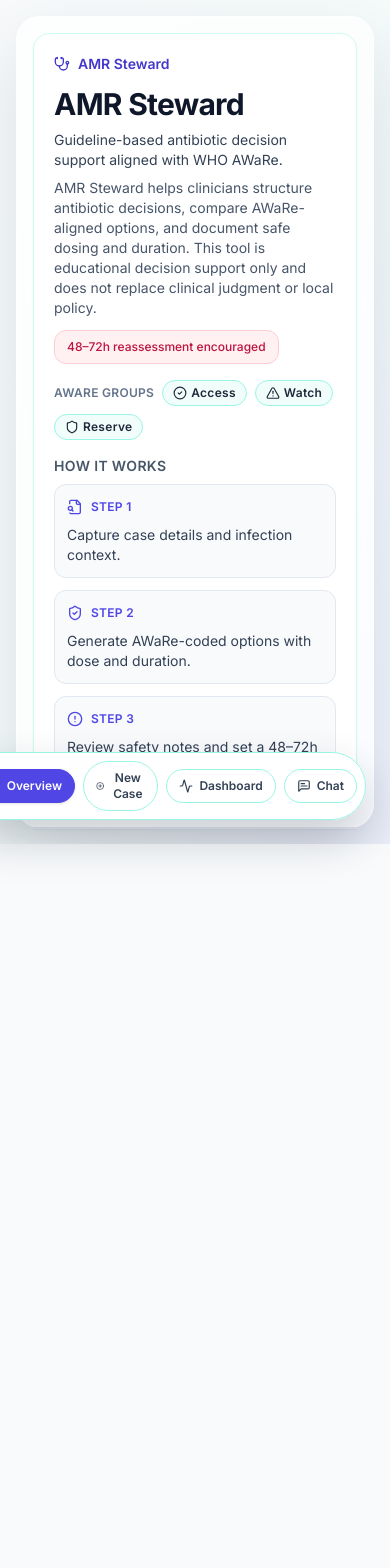
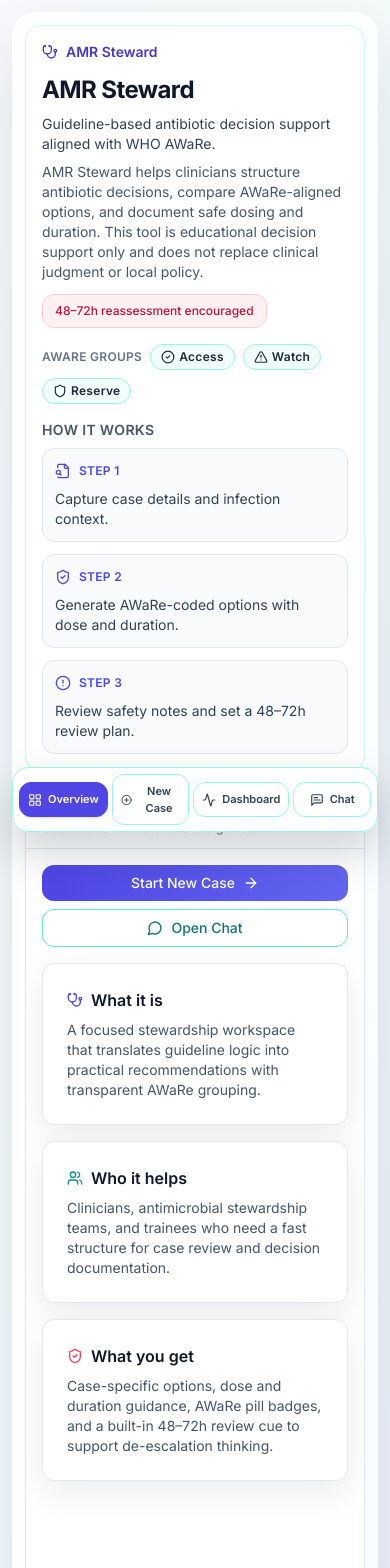
Before and after one commit to rumman52/AWaRe, a Next.js app: page / in a window 390 px wide. Shown: the top 1568 px of the page. Before the commit the page ends 844 px from the top, so only its background shows below. Built offline with nearby package versions, Linux system fonts and the light colour scheme.

Commit message:
Show hero section only on overview tab

```diff
--- a/app/page.tsx
+++ b/app/page.tsx
@@ -44,13 +44,14 @@
   };
 
   return (
-    <main className="min-h-screen overflow-hidden bg-gradient-to-br from-slate-50 via-teal-50/40 to-indigo-100/40 p-4 sm:p-6">
-      <div className="mx-auto flex h-[calc(100vh-2rem)] w-full max-w-7xl flex-col gap-4 rounded-3xl border border-white/70 bg-white/70 p-4 shadow-[0_30px_80px_rgba(15,23,42,0.12)] backdrop-blur sm:h-[calc(100vh-3rem)] sm:p-6">
-        <header className="rounded-2xl border border-teal-100 bg-white p-5 shadow-sm">
+    <main className="min-h-screen bg-gradient-to-br from-slate-50 via-teal-50/40 to-indigo-100/40 p-3 sm:p-6">
+      <div className="mx-auto flex min-h-[calc(100vh-1.5rem)] w-full max-w-7xl flex-col gap-4 rounded-3xl border border-white/70 bg-white/70 p-3 shadow-[0_30px_80px_rgba(15,23,42,0.12)] backdrop-blur sm:min-h-[calc(100vh-3rem)] sm:p-6">
+        {activeTab === "overview" && (
+          <header className="rounded-2xl border border-teal-100 bg-white p-4 shadow-sm sm:p-5">
             <div className="flex flex-wrap items-start justify-between gap-3">
               <div className="max-w-3xl space-y-2">
                 <p className="inline-flex items-center gap-2 text-sm font-semibold text-indigo-700"><Stethoscope className="h-4 w-4" /> AMR Steward</p>
-              <h1 className="text-3xl font-bold tracking-tight text-slate-900">AMR Steward</h1>
+                <h1 className="text-2xl font-bold tracking-tight text-slate-900 sm:text-3xl">AMR Steward</h1>
                 <p className="text-sm text-slate-700">Guideline-based antibiotic decision support aligned with WHO AWaRe.</p>
                 <p className="max-w-2xl text-sm text-slate-600">AMR Steward helps clinicians structure antibiotic decisions, compare AWaRe-aligned options, and document safe dosing and duration. This tool is educational decision support only and does not replace clinical judgment or local policy.</p>
               </div>
@@ -78,13 +79,14 @@
               ))}
             </div>
           </header>
+        )}
 
         <section className="flex min-h-0 flex-1 flex-col overflow-hidden rounded-2xl border border-slate-200 bg-white shadow-sm">
-          <div className="border-b border-slate-200 px-5 py-3">
+          <div className="border-b border-slate-200 px-4 py-3 sm:px-5">
             <p className="text-sm font-semibold text-slate-900">{tabCopy[activeTab].title}</p>
             <p className="text-xs text-slate-500">{tabCopy[activeTab].subtitle}</p>
           </div>
-          <div className="h-full overflow-auto p-5 pb-28">
+          <div className="h-full overflow-auto p-4 pb-36 sm:p-5 sm:pb-28">
             {activeTab === "overview" && <OverviewPanel onStartNewCase={() => onTabChange("newcase")} onOpenChat={() => onTabChange("chat")} />}
             {activeTab === "newcase" && (
               <NewCasePanel
--- a/components/workspace/ChatPanel.tsx
+++ b/components/workspace/ChatPanel.tsx
@@ -67,9 +67,9 @@
           <p className="inline-flex items-center gap-2 text-lg font-semibold"><Bot className="h-5 w-5 text-indigo-600" /> AMR Assistant</p>
           <p className="text-xs text-slate-500">Educational support only. Confirm clinical decisions with a licensed clinician.</p>
         </div>
-        <div className="inline-flex rounded-xl border border-teal-200 bg-teal-50 p-1 text-sm">
-          <button type="button" className={`rounded-lg px-3 py-1.5 ${mode === "case" ? "bg-indigo-600 text-white" : "text-slate-700"}`} onClick={() => setMode("case")}>About this case</button>
-          <button type="button" className={`rounded-lg px-3 py-1.5 ${mode === "general" ? "bg-indigo-600 text-white" : "text-slate-700"}`} onClick={() => setMode("general")}>General education</button>
+        <div className="inline-flex w-full rounded-xl border border-teal-200 bg-teal-50 p-1 text-sm sm:w-auto">
+          <button type="button" className={`flex-1 rounded-lg px-3 py-1.5 text-center sm:flex-none ${mode === "case" ? "bg-indigo-600 text-white" : "text-slate-700"}`} onClick={() => setMode("case")}>About this case</button>
+          <button type="button" className={`flex-1 rounded-lg px-3 py-1.5 text-center sm:flex-none ${mode === "general" ? "bg-indigo-600 text-white" : "text-slate-700"}`} onClick={() => setMode("general")}>General education</button>
         </div>
       </div>
 
@@ -85,11 +85,11 @@
         ))}
       </div>
 
-      <div className="max-h-[430px] space-y-3 overflow-y-auto rounded-xl border border-slate-200 bg-slate-50 p-4">
+      <div className="max-h-[55vh] space-y-3 overflow-y-auto rounded-xl border border-slate-200 bg-slate-50 p-3 sm:max-h-[430px] sm:p-4">
         {messages.length === 0 && <p className="text-sm text-slate-500">No messages yet. Try one of the suggested prompts to get started.</p>}
         {messages.map((msg, idx) => (
           <div key={`${msg.role}-${idx}`} className={`flex ${msg.role === "user" ? "justify-end" : "justify-start"}`}>
-            <div className={`max-w-[85%] rounded-2xl px-4 py-2 text-sm shadow-sm ${msg.role === "user" ? "bg-indigo-600 text-white" : "border border-slate-200 bg-white text-slate-900"}`}>
+            <div className={`max-w-[92%] rounded-2xl px-3 py-2 text-sm shadow-sm sm:max-w-[85%] sm:px-4 ${msg.role === "user" ? "bg-indigo-600 text-white" : "border border-slate-200 bg-white text-slate-900"}`}>
               {msg.content}
             </div>
           </div>
@@ -97,9 +97,9 @@
         {isLoading && <p className="text-sm text-slate-500"> <Loader2 className="mr-1 inline h-4 w-4 animate-spin" /> Thinking...</p>}
       </div>
 
-      <form className="flex gap-2" onSubmit={onSubmit}>
+      <form className="flex flex-col gap-2 sm:flex-row" onSubmit={onSubmit}>
         <Input value={input} onChange={(event) => setInput(event.target.value)} placeholder={placeholder} />
-        <Button type="submit" disabled={isLoading || !input.trim() || (mode === "case" && !latestCaseId)}>
+        <Button className="w-full sm:w-auto" type="submit" disabled={isLoading || !input.trim() || (mode === "case" && !latestCaseId)}>
           <Send className="h-4 w-4" /> Send
         </Button>
       </form>
--- a/components/workspace/DashboardPanel.tsx
+++ b/components/workspace/DashboardPanel.tsx
@@ -42,7 +42,7 @@
   const watchPct = latest ? Math.round((latest.watchCount / Math.max(total, 1)) * 100) : 0;
 
   return (
-    <div className="space-y-6">
+    <div className="space-y-5 sm:space-y-6">
       <section className="grid gap-4 sm:grid-cols-2 lg:grid-cols-4">
         <Card className="border-t-4 border-t-indigo-400"><p className="flex items-center gap-2 text-sm text-slate-600"><Activity className="h-4 w-4" />Total cases</p><p className="mt-2 text-3xl font-semibold">{total}</p></Card>
         <Card className="border-t-4 border-t-green-400"><p className="flex items-center gap-2 text-sm text-slate-600"><ShieldCheck className="h-4 w-4" />% Access</p><p className="mt-2 text-3xl font-semibold text-green-700">{accessPct}%</p></Card>
@@ -65,7 +65,7 @@
               <AwareBadge group="RESERVE" />
             </div>
           </div>
-          <div className="mt-4 h-[320px]">
+          <div className="mt-4 h-[240px] sm:h-[320px]">
             <ResponsiveContainer width="100%" height="100%">
               <BarChart data={awareSplit}>
                 <CartesianGrid strokeDasharray="3 3" stroke="#E2E8F0" />
--- a/components/workspace/FloatingNav.tsx
+++ b/components/workspace/FloatingNav.tsx
@@ -14,8 +14,8 @@
 
 export function FloatingNav({ activeTab, onTabChange }: { activeTab: TabKey; onTabChange: (tab: TabKey) => void }) {
   return (
-    <nav className="fixed bottom-6 right-6 z-40">
-      <div className="flex items-center gap-2 rounded-full border border-teal-200 bg-white/95 p-2 shadow-[0_20px_45px_rgba(15,23,42,0.2)] backdrop-blur">
+    <nav className="fixed inset-x-3 bottom-3 z-40 sm:inset-x-auto sm:bottom-6 sm:right-6">
+      <div className="flex w-full items-center justify-between gap-1 rounded-2xl border border-teal-200 bg-white/95 p-1.5 shadow-[0_20px_45px_rgba(15,23,42,0.2)] backdrop-blur sm:w-auto sm:justify-start sm:gap-2 sm:rounded-full sm:p-2">
         {navItems.map((item) => {
           const Icon = item.icon;
           const active = item.key === activeTab;
@@ -24,7 +24,7 @@
               key={item.key}
               type="button"
               onClick={() => onTabChange(item.key)}
-              className={`inline-flex items-center gap-1.5 rounded-full border px-3 py-2 text-xs font-semibold transition focus-visible:outline-none focus-visible:ring-2 focus-visible:ring-indigo-500 focus-visible:ring-offset-2 ${
+              className={`inline-flex flex-1 items-center justify-center gap-1.5 rounded-xl border px-2 py-2 text-[11px] font-semibold transition focus-visible:outline-none focus-visible:ring-2 focus-visible:ring-indigo-500 focus-visible:ring-offset-2 sm:flex-none sm:rounded-full sm:px-3 sm:text-xs ${
                 active
                   ? "border-indigo-600 bg-indigo-600 text-white shadow"
                   : "border-teal-200 bg-white text-slate-700 hover:border-teal-400 hover:bg-teal-50"
--- a/components/workspace/OverviewPanel.tsx
+++ b/components/workspace/OverviewPanel.tsx
@@ -5,11 +5,11 @@
 export function OverviewPanel({ onStartNewCase, onOpenChat }: { onStartNewCase: () => void; onOpenChat: () => void }) {
   return (
     <div className="space-y-4">
-      <div className="flex flex-wrap gap-3">
-        <Button onClick={onStartNewCase}>
+      <div className="flex flex-col gap-2 sm:flex-row sm:flex-wrap sm:gap-3">
+        <Button className="w-full sm:w-auto" onClick={onStartNewCase}>
           Start New Case <ArrowRight className="h-4 w-4" />
         </Button>
-        <Button variant="secondary" onClick={onOpenChat}>
+        <Button className="w-full sm:w-auto" variant="secondary" onClick={onOpenChat}>
           <MessageCircle className="h-4 w-4" /> Open Chat
         </Button>
       </div>
```
Also changed, not shown: components/workspace/NewCasePanel.tsx (+15 -15 lines). Lines whose indentation alone changed are shown as unchanged.
